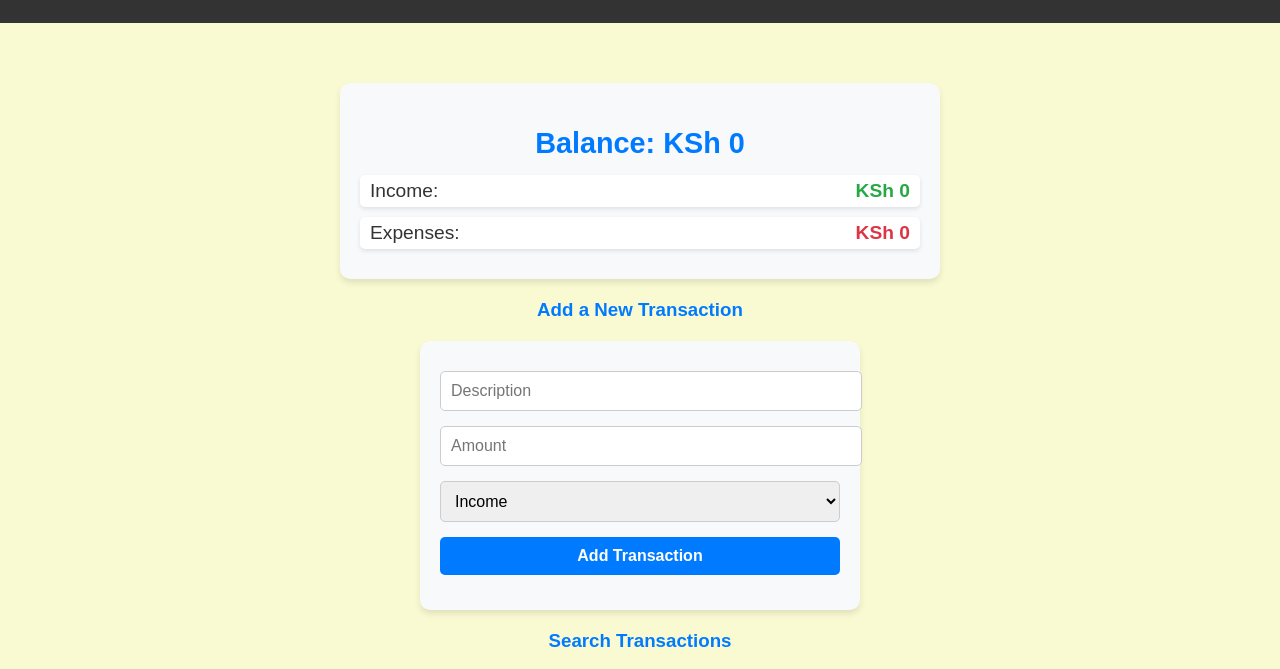
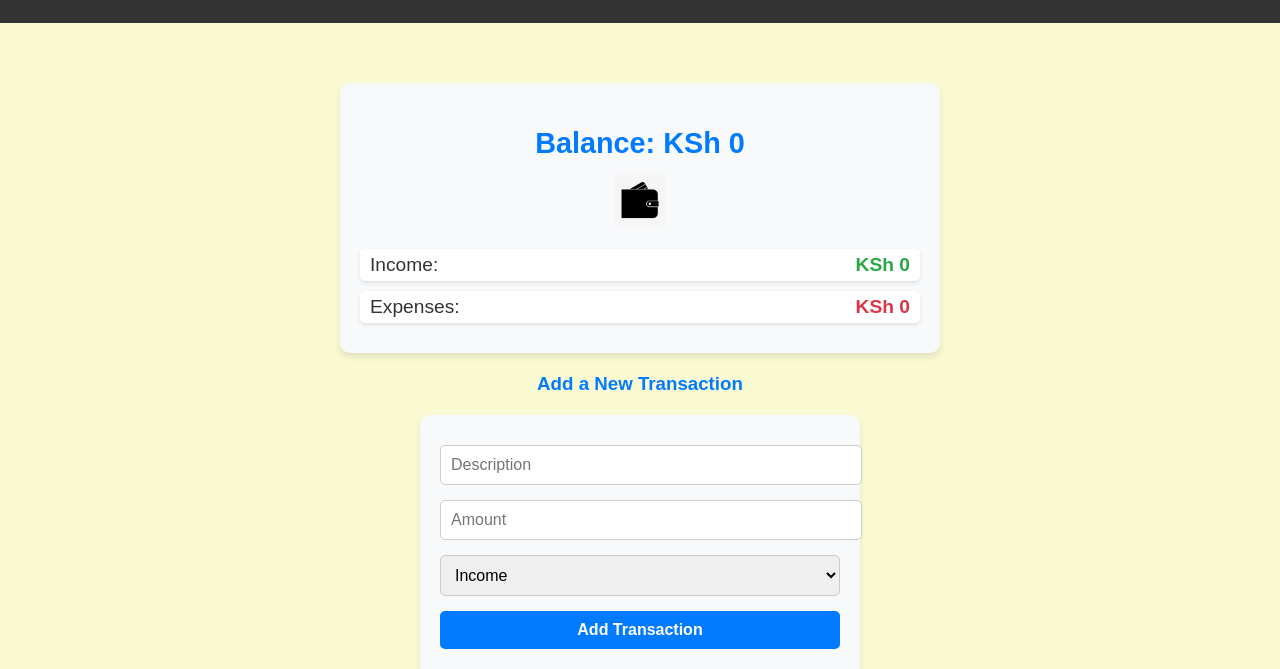
Before and after one commit to Velma96/phase1-project, a plain HTML site: page index.html in a window 1280 px wide. Shown: the part 111-780 px from the top of the page. Drawn offline with Linux system fonts and the light colour scheme; no server answers.

Commit message:
add an icon

```diff
--- a/index.html
+++ b/index.html
@@ -18,6 +18,7 @@
 
     <section class="summary">
       <h2 id="balance">Balance: KSh 0</h2>
+      <img src="icon.jpg" alt="Balance Icon" class="summary-icon" />
       <p>Income: <span id="income">KSh 0</span></p>
       <p>Expenses: <span id="expenses">KSh 0</span></p>
     </section>
--- a/styles.css
+++ b/styles.css
@@ -220,3 +220,8 @@ form input[type="number"] {
     text-align: center;
   }
 }
+.summary-icon {
+  width: 50px;
+  height: 50px;
+  margin-bottom: 10px;
+}
```
Also changed, not shown: icon.jpg (added).
